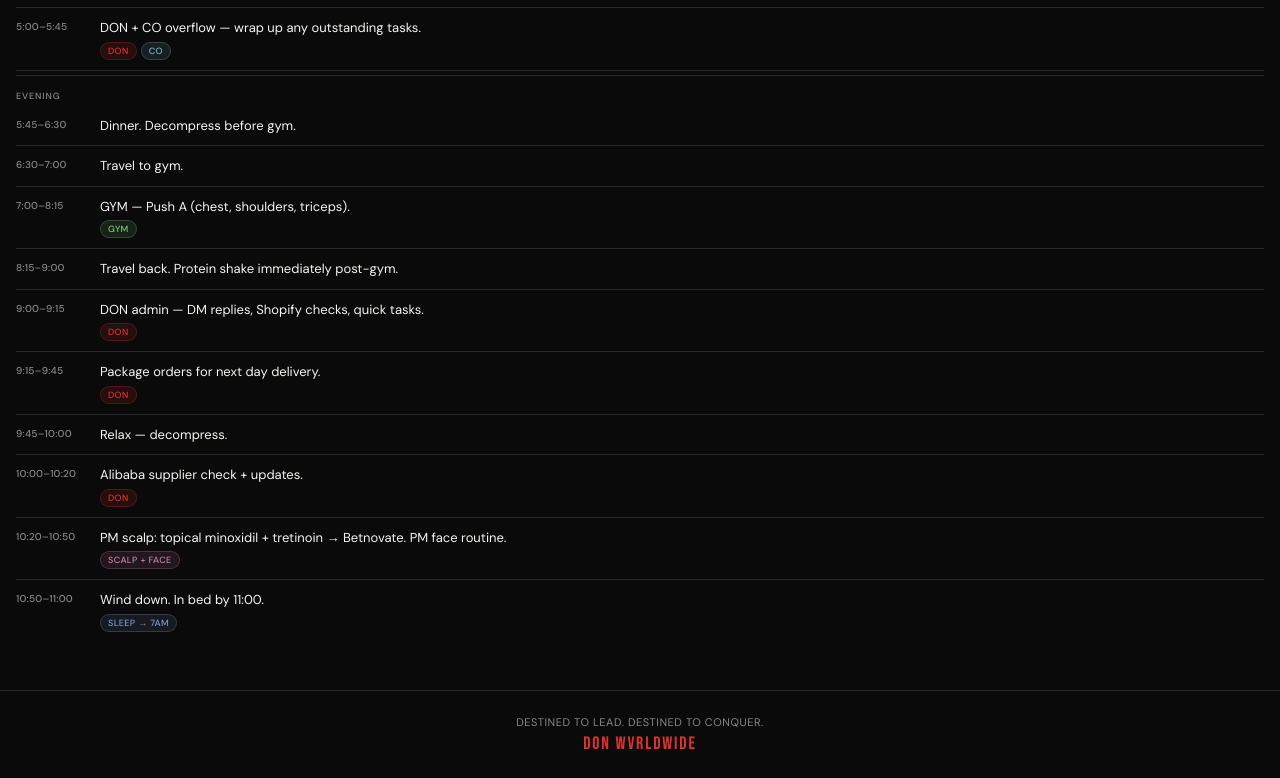
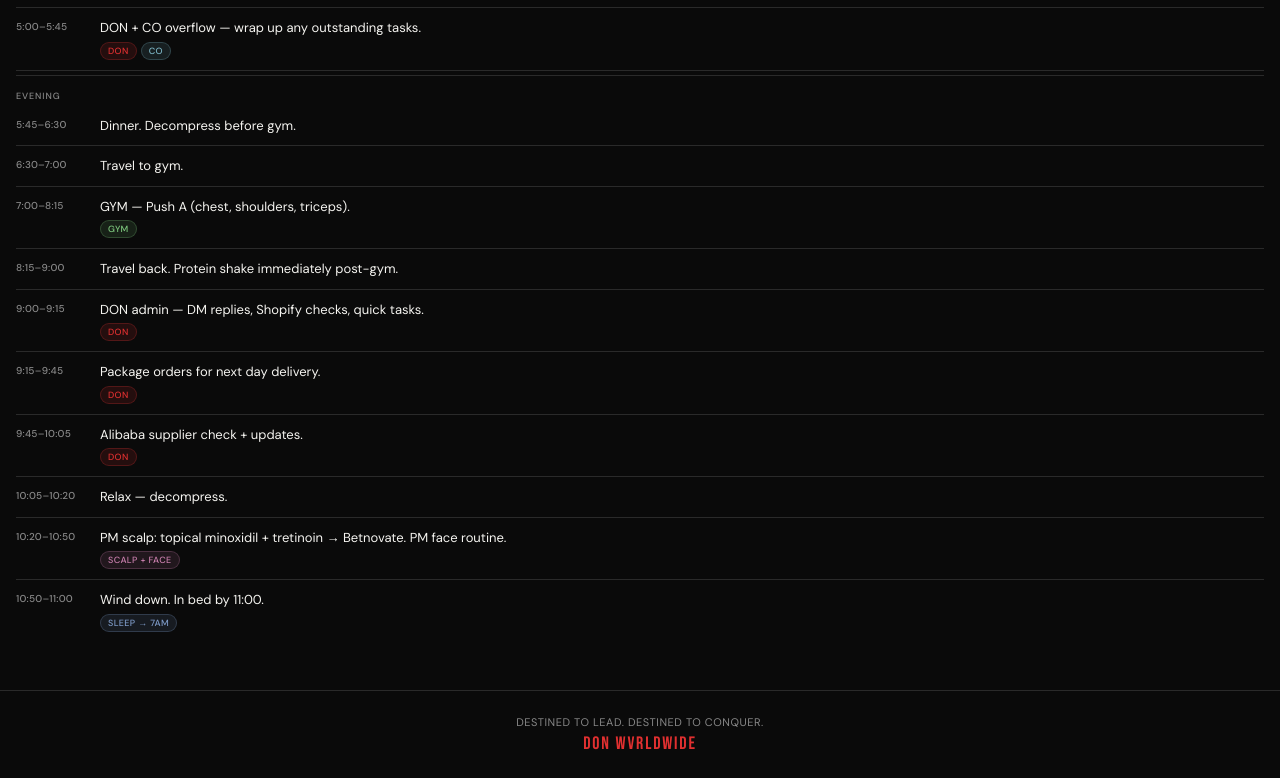
Before and after one commit to Coyell/DON-MASTER-PLAN, a plain HTML site: page index.html in a window 1280 px wide. Shown: the part 1001-1779 px from the top of the page. Drawn offline with Linux system fonts and the light colour scheme.

Commit message:
Add files via upload

```diff
--- a/index.html
+++ b/index.html
@@ -554,8 +554,8 @@ body {
     <div class="time-block"><div class="time-label">8:15–9:00</div><div class="time-content"><div class="time-text">Travel back. Protein shake immediately post-gym.</div></div></div>
     <div class="time-block"><div class="time-label">9:00–9:15</div><div class="time-content"><div class="time-text">DON admin — DM replies, Shopify checks, quick tasks.</div><div class="tags"><span class="tag tag-don">DON</span></div></div></div>
     <div class="time-block"><div class="time-label">9:15–9:45</div><div class="time-content"><div class="time-text">Package orders for next day delivery.</div><div class="tags"><span class="tag tag-don">DON</span></div></div></div>
-    <div class="time-block"><div class="time-label">9:45–10:00</div><div class="time-content"><div class="time-text">Relax — decompress.</div></div></div>
-    <div class="time-block"><div class="time-label">10:00–10:20</div><div class="time-content"><div class="time-text">Alibaba supplier check + updates.</div><div class="tags"><span class="tag tag-don">DON</span></div></div></div>
+    <div class="time-block"><div class="time-label">9:45–10:05</div><div class="time-content"><div class="time-text">Alibaba supplier check + updates.</div><div class="tags"><span class="tag tag-don">DON</span></div></div></div>
+    <div class="time-block"><div class="time-label">10:05–10:20</div><div class="time-content"><div class="time-text">Relax — decompress.</div></div></div>
     <div class="time-block"><div class="time-label">10:20–10:50</div><div class="time-content"><div class="time-text">PM scalp: topical minoxidil + tretinoin → Betnovate. PM face routine.</div><div class="tags"><span class="tag tag-skin">Scalp + Face</span></div></div></div>
     <div class="time-block"><div class="time-label">10:50–11:00</div><div class="time-content"><div class="time-text">Wind down. In bed by 11:00.</div><div class="tags"><span class="tag tag-sleep">Sleep → 7am</span></div></div></div>
   </div>
@@ -584,8 +584,8 @@ body {
     <div class="time-block"><div class="time-label">8:15–9:00</div><div class="time-content"><div class="time-text">Travel back. Protein shake.</div></div></div>
     <div class="time-block"><div class="time-label">9:00–9:15</div><div class="time-content"><div class="time-text">DON admin — DM replies, Shopify checks, quick tasks.</div><div class="tags"><span class="tag tag-don">DON</span></div></div></div>
     <div class="time-block"><div class="time-label">9:15–9:45</div><div class="time-content"><div class="time-text">Package orders for next day delivery.</div><div class="tags"><span class="tag tag-don">DON</span></div></div></div>
-    <div class="time-block"><div class="time-label">9:45–10:00</div><div class="time-content"><div class="time-text">Relax.</div></div></div>
-    <div class="time-block"><div class="time-label">10:00–10:20</div><div class="time-content"><div class="time-text">Alibaba check.</div><div class="tags"><span class="tag tag-don">DON</span></div></div></div>
+    <div class="time-block"><div class="time-label">9:45–10:05</div><div class="time-content"><div class="time-text">Alibaba check.</div><div class="tags"><span class="tag tag-don">DON</span></div></div></div>
+    <div class="time-block"><div class="time-label">10:05–10:20</div><div class="time-content"><div class="time-text">Relax.</div></div></div>
     <div class="time-block"><div class="time-label">10:20–10:50</div><div class="time-content"><div class="time-text">PM scalp: minoxidil + tretinoin → Betnovate. Ketoconazole shampoo (wash 1 of 2). PM face.</div><div class="tags"><span class="tag tag-skin">Scalp + Keto + Face</span></div></div></div>
     <div class="time-block"><div class="time-label">10:50–11:00</div><div class="time-content"><div class="time-text">Wind down. Bed by 11:00.</div><div class="tags"><span class="tag tag-sleep">Sleep → 7am</span></div></div></div>
   </div>
@@ -618,8 +618,8 @@ body {
       <div class="time-block" style="padding:6px 0"><div class="time-label">8:15–9:00</div><div class="time-content"><div class="time-text">Travel back. Protein shake.</div></div></div>
       <div class="time-block" style="padding:6px 0"><div class="time-label">9:00–9:15</div><div class="time-content"><div class="time-text">DON admin — DM replies, Shopify checks, quick tasks.</div><div class="tags"><span class="tag tag-don">DON</span></div></div></div>
       <div class="time-block" style="padding:6px 0"><div class="time-label">9:15–9:45</div><div class="time-content"><div class="time-text">Package orders for next day delivery.</div><div class="tags"><span class="tag tag-don">DON</span></div></div></div>
-      <div class="time-block" style="padding:6px 0"><div class="time-label">9:45–10:00</div><div class="time-content"><div class="time-text">Relax — decompress.</div></div></div>
-      <div class="time-block" style="padding:6px 0"><div class="time-label">10:00–10:20</div><div class="time-content"><div class="time-text">Alibaba check.</div><div class="tags"><span class="tag tag-don">DON</span></div></div></div>
+      <div class="time-block" style="padding:6px 0"><div class="time-label">9:45–10:05</div><div class="time-content"><div class="time-text">Alibaba check.</div><div class="tags"><span class="tag tag-don">DON</span></div></div></div>
+      <div class="time-block" style="padding:6px 0"><div class="time-label">10:05–10:20</div><div class="time-content"><div class="time-text">Relax — decompress.</div></div></div>
       <div class="time-block" style="padding:6px 0"><div class="time-label">10:20–10:50</div><div class="time-content"><div class="time-text">PM scalp: minoxidil + tretinoin → Betnovate. PM face.</div><div class="tags"><span class="tag tag-skin">Scalp + Face</span></div></div></div>
       <div class="time-block" style="padding:6px 0"><div class="time-label">10:50–11:00</div><div class="time-content"><div class="time-text">Wind down. Bed by 11:00.</div><div class="tags"><span class="tag tag-sleep">Sleep → 7am</span></div></div></div>
     </div>
```
